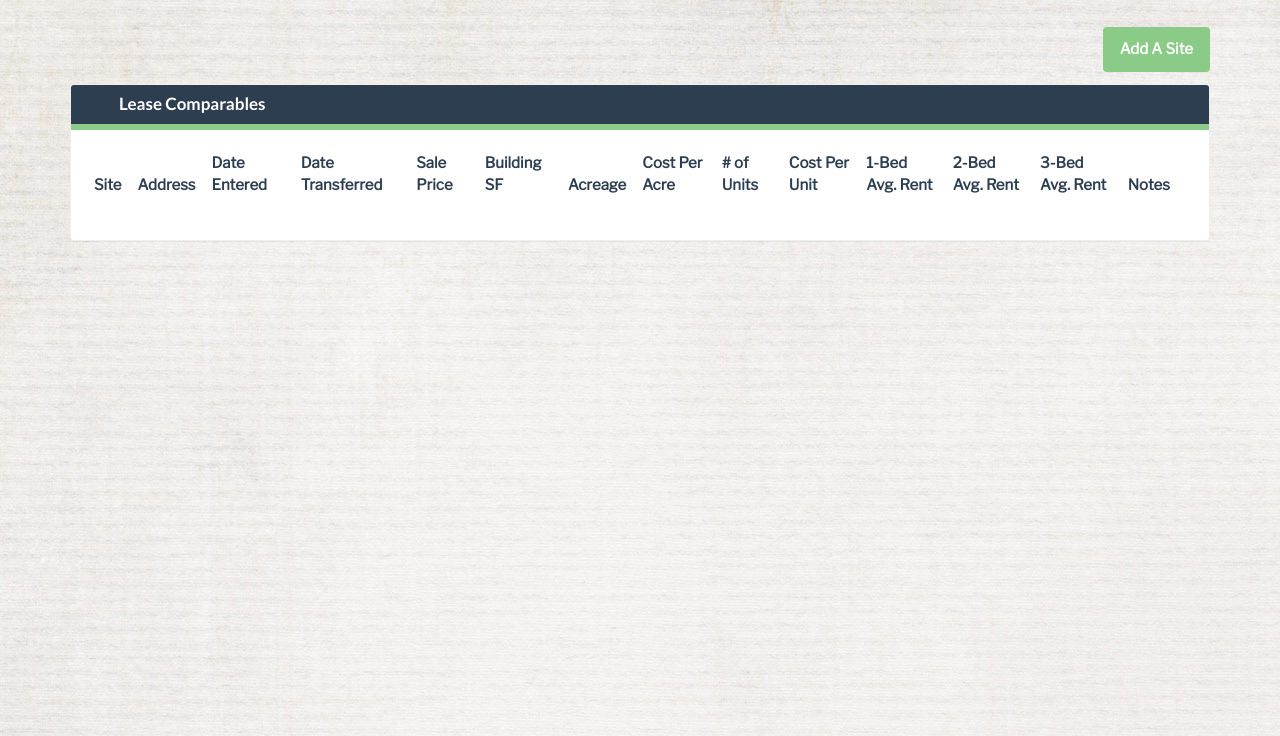
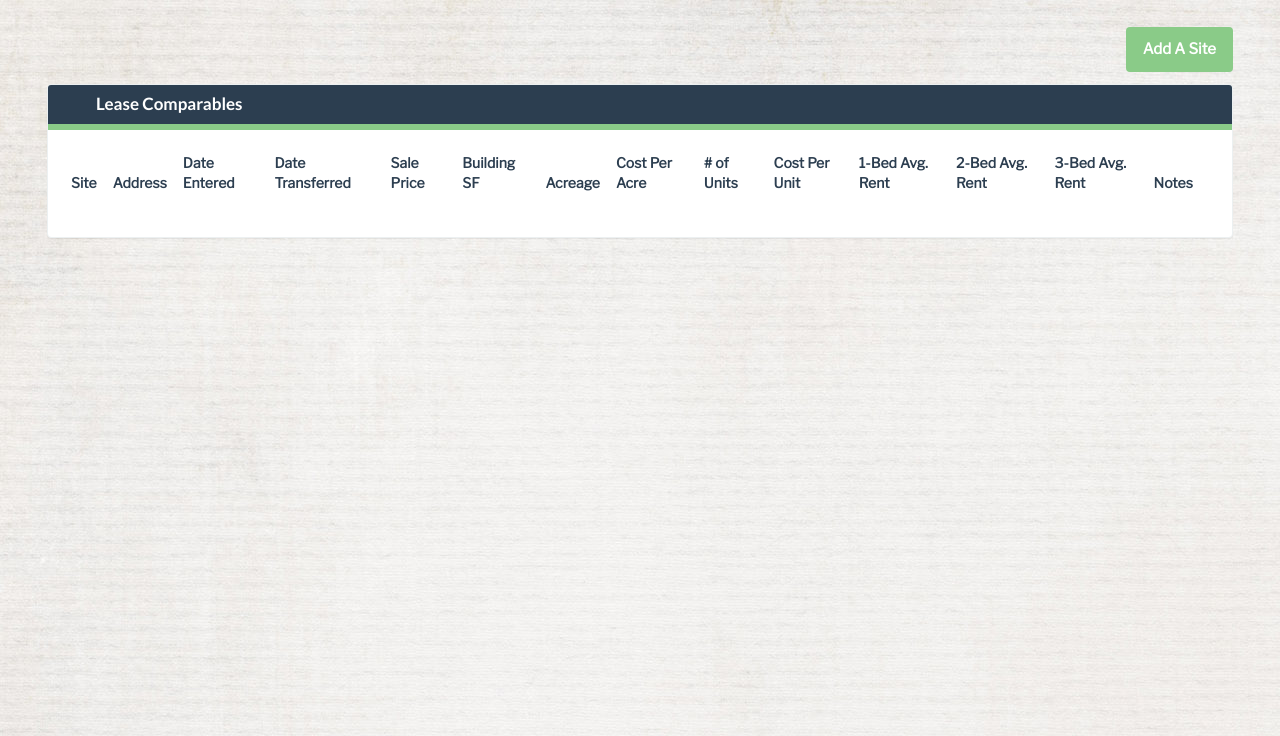
Before and after one commit to jmq2134/DevMap, a website: page LSdatabase.html in a window 1280 px wide. Shown: the part 64-800 px from the top of the page. Drawn offline with nearby package versions, Linux system fonts and the light colour scheme; no server answers.

Commit message:
chart at 95 percent width

```diff
--- a/Assets/CSS/style.css
+++ b/Assets/CSS/style.css
@@ -18,6 +18,11 @@ nav-option {
 }
 
 /*  INDEX STYLES */
+
+
+.container{
+    min-width: 95%
+}
 
 .addCustomerStyle {
     float: right;
@@ -47,18 +52,10 @@ nav-option {
     min-width: 200px;
 }
 
-/*thead {
-    border-bottom: 1px solid grey;
-    margin-bottom: 5px;
-    background-color: grey;
-}*/
-
-/*.table {
-    height: 600px !important;
-    width: 100%;
-    overflow: scroll;
-    display:block;
-}*/
+th {
+    text-align: left;
+    font-size: 14px;
+}
 
 .button-div {
     min-width: 100px;
--- a/LSdatabase.html
+++ b/LSdatabase.html
@@ -71,7 +71,7 @@
         <!-- CUSTOMER DATA TABLE -->
         <div class="row">
             <div class="col-lg-12">
-                <div class="panel panel-default ">
+                <div class="panel panel-default chart ">
                     <div class="panel-heading customer-panel">
                         <h3 class="panel-title"><strong>Lease Comparables</strong></h3>
                     </div>
```
